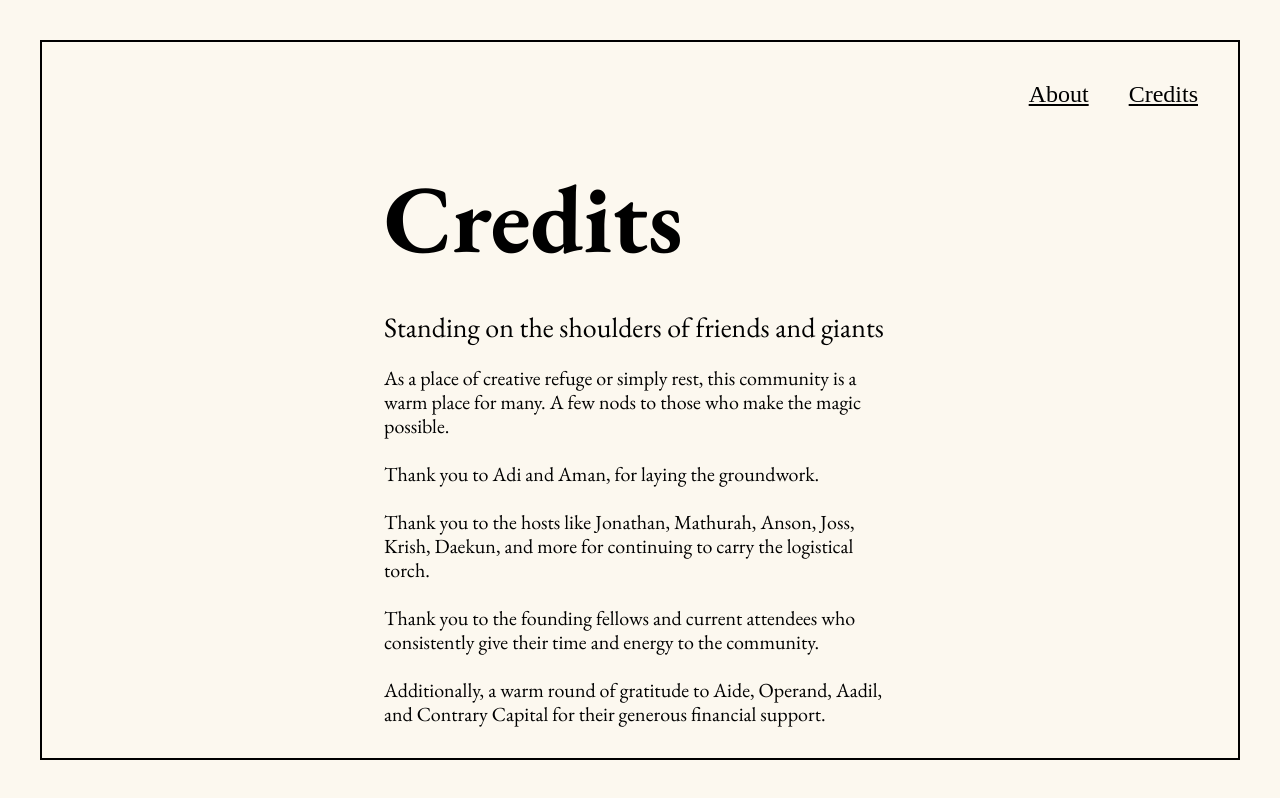
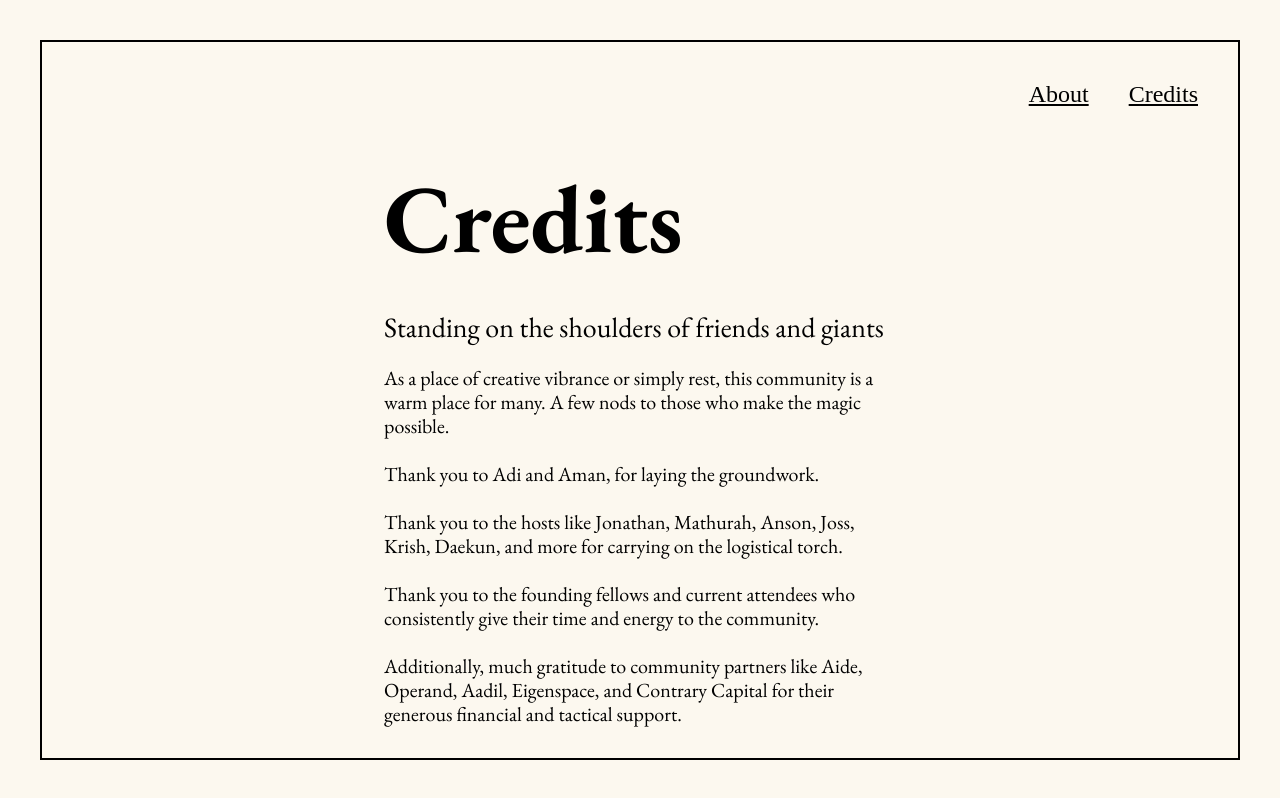
Before and after one commit to ansonyuu/socratica, a Next.js app: page /credits in a window 1280 px wide. Built offline with nearby package versions, Linux system fonts and the light colour scheme.

Commit message:
fix: content on credits page

```diff
--- a/pages/credits.tsx
+++ b/pages/credits.tsx
@@ -9,21 +9,22 @@ const Home: NextPage = () => {
         <h4>Standing on the shoulders of friends and giants</h4>
 
         <p className="">
-          As a place of creative refuge or simply rest, this community is a warm
-          place for many. A few nods to those who make the magic possible.
+          As a place of creative vibrance or simply rest, this community is a
+          warm place for many. A few nods to those who make the magic possible.
           <br />
           <br />
           Thank you to Adi and Aman, for laying the groundwork. <br />
           <br />
           Thank you to the hosts like Jonathan, Mathurah, Anson, Joss, Krish,
-          Daekun, and more for continuing to carry the logistical torch.
+          Daekun, and more for carrying on the logistical torch.
           <br />
           <br />
           Thank you to the founding fellows and current attendees who
           consistently give their time and energy to the community.
           <br /> <br />
-          Additionally, a warm round of gratitude to Aide, Operand, Aadil, and
-          Contrary Capital for their generous financial support.
+          Additionally, much gratitude to community partners like Aide, Operand,
+          Aadil, Eigenspace, and Contrary Capital for their generous financial
+          and tactical support.
         </p>
       </div>
       <img
```
